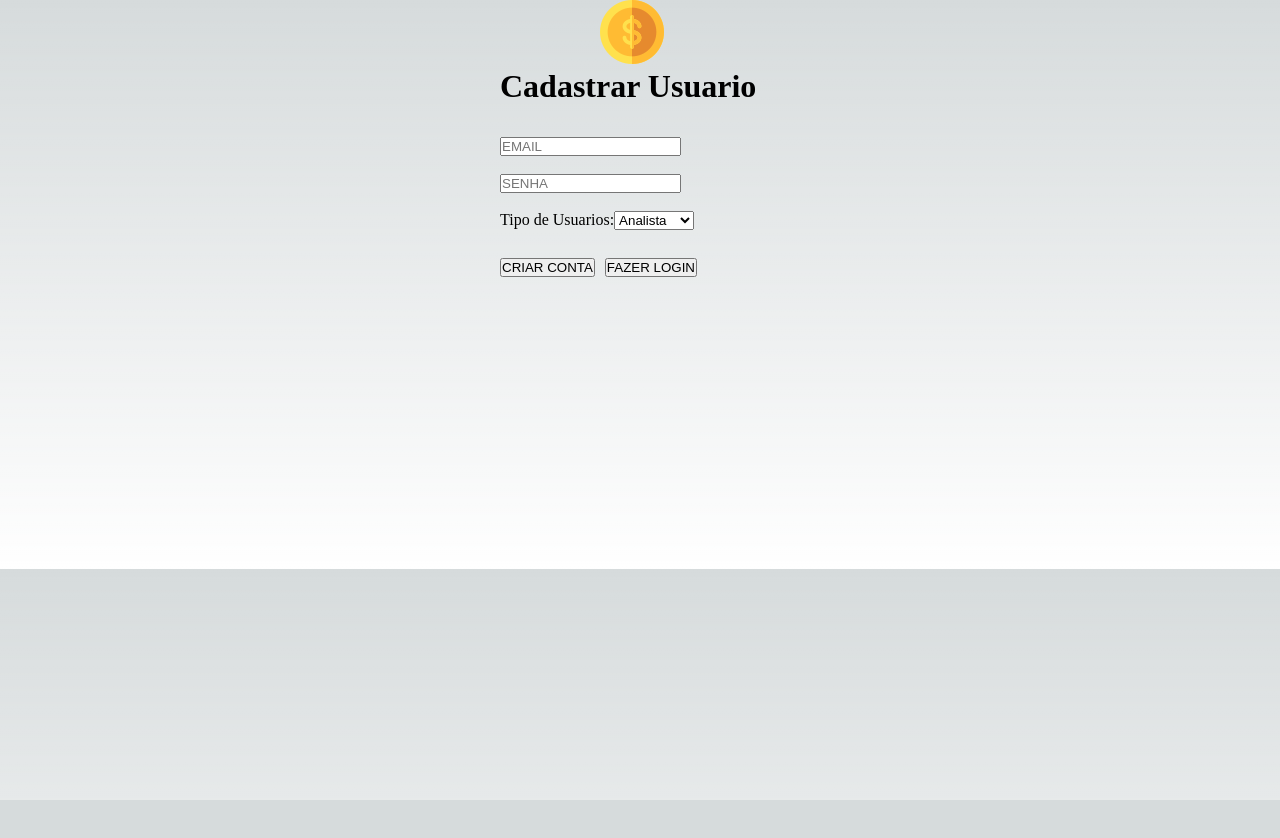
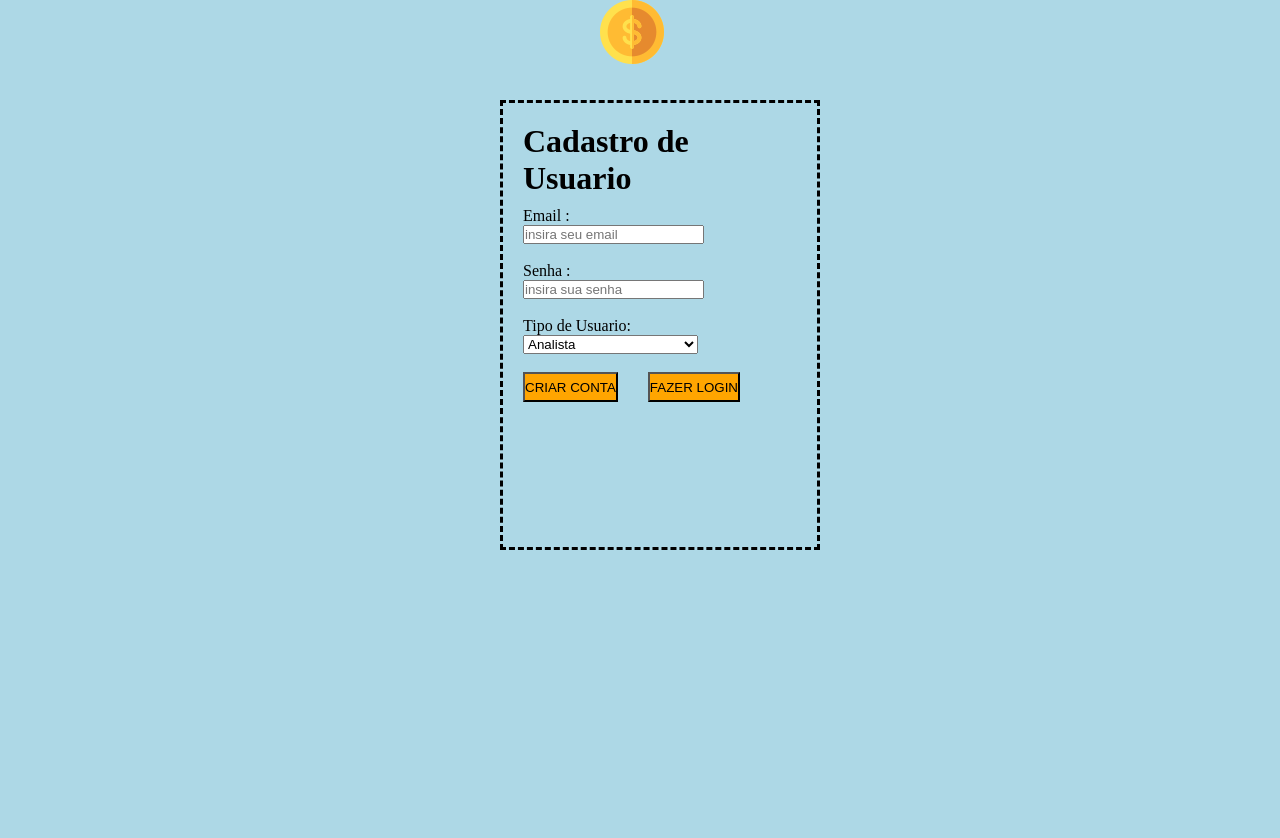
Before and after one commit to ICEI-PUC-Minas-PPLES-TI/plf-es-2023-1-ti5-5104100-race-engineering, a Next.js app in the folder codigo/web/race-engineering/: page /cadastroUsuario in a window 1280 px wide. Shown: the top 838 px of the page. Before the commit the page ends 800 px from the top, so only its background shows below. Built offline with nearby package versions, Linux system fonts and the light colour scheme.

Commit message:
estilização e validação formulário

```diff
--- a/codigo/web/race-engineering/src/pages/cadastroUsuario.tsx
+++ b/codigo/web/race-engineering/src/pages/cadastroUsuario.tsx
@@ -9,8 +9,9 @@ export default function cadastroUsuario(){
                 <title>Create Next App</title>
                 <meta name="description" content="Generated by create next app" />
                 <meta name="viewport" content="width=device-width, initial-scale=1" />
-            {/* <link rel="icon" href="/favicon.ico" /> */}
                 </Head>
+
+                <div className={styles.body}>
 
                 <div className={styles.logo}>
                 <Image
@@ -19,25 +20,32 @@ export default function cadastroUsuario(){
                 />
                 </div>
 
-              <div>
-              <h1 className={styles.titulo} >Cadastrar Usuario</h1>
-              </div>
+
+
+
 
                 <form className={styles.form} action="/add" method="POST">
 
                 <div>
-                    <input type="text" placeholder='EMAIL' name='email'></input>
+                <h1 className={styles.titulo} >Cadastro de  Usuario</h1>
+                </div>
+
+                    <div>
+                        <p>Email :</p>
+                        <input required type="text" placeholder='insira seu email' name='email'></input>
                     </div>
                     <br/>
 
                     <div>
-                    <input type="password" placeholder='SENHA' name='password'></input>
+                        <p>Senha :</p>
+                        <input required type="password" placeholder='insira sua senha' name='password'></input>
                     </div>
                     <br/>
 
                     <div>
-                <label htmlFor="usuarios">Tipo de Usuarios:</label>
-                <select  name="usuarios" id="usuarios">
+                    <label htmlFor="usuarios">Tipo de Usuario:</label>
+                    <br/>
+                    <select  name="usuarios" id="usuarios"  className={styles.selecionar}>
                         <option value="analista"> Analista</option>
                         <option value="mecanico"> Mecanico</option>
                         <option value="piloto" > Piloto</option>
@@ -47,13 +55,13 @@ export default function cadastroUsuario(){
 
 
                     <div>
-                <input type="submit" value='CRIAR CONTA'></input>
-                {/* <input type="submit" placeholder='CRIAR CONTA'></input> */}
+                    <input type="submit" value='CRIAR CONTA' className={styles.botaoinput}></input>
                     <a href='#'><button className={styles.botao}>FAZER LOGIN</button> </a>
                     </div>
 
 
                 </form>
             </div>
+        </div>
     )
 }
--- a/codigo/web/race-engineering/src/styles/Cadastro.module.css
+++ b/codigo/web/race-engineering/src/styles/Cadastro.module.css
@@ -1,9 +1,14 @@
-
+.body{
+  background-color: lightblue ;
+  height: 100vw;
+}
 .form {
     width: 25%;
-    height: 400px;
+    height: 450px;
     margin: 2em 0;
     margin-left: 500px;
+    border: 3px dashed black;
+    padding: 20px;
   }
 
    .box{
@@ -13,14 +18,21 @@
 
    .titulo{
     padding: auto;
-    margin-left: 500px;
+    /* margin-left: 500px; */
+    margin-bottom: 10px;
    }
 
    .logo{
     margin-left: 600px;
    }
 
-  .botao{
-    margin: 10px;
+  .botao,.botaoinput{
+    /* margin: 10px; */
+    margin-right: 30px;
+    background-color: orange;
+    height: 30px;
+  }
 
+   .selecionar{
+    width: 175px;
   }
```
Also changed, not shown: codigo/web/race-engineering/src/pages/cadastroCircuito.tsx (+10 -9 lines), codigo/web/race-engineering/src/pages/cadastroCorrida..tsx (+21 -19 lines). Lines whose indentation alone changed are shown as unchanged.
